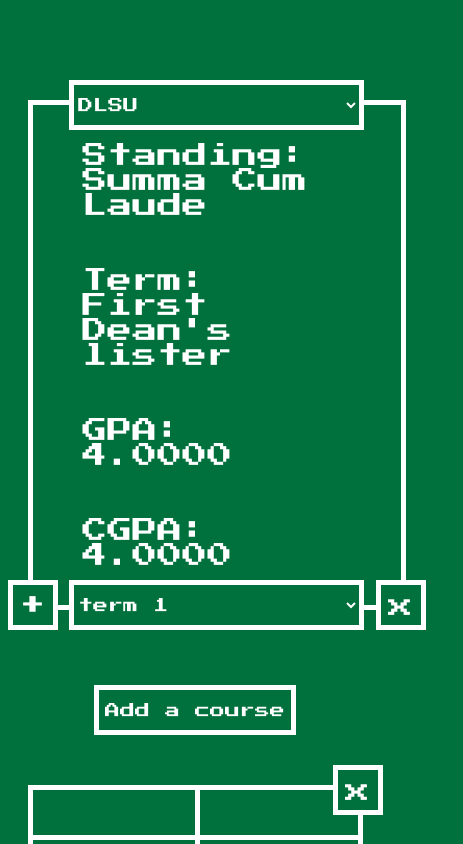
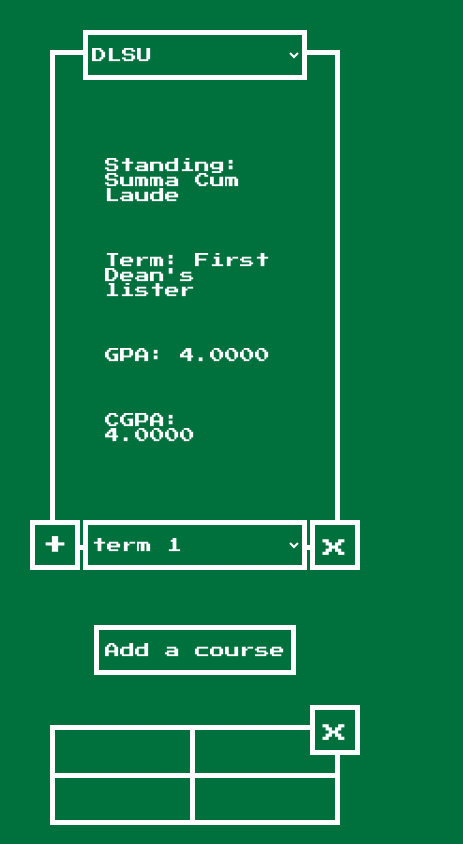
Before and after one commit to enricosebastian/gpa-calculator-ph-next.js, a Next.js app: page / in a window 390 px wide. Shown: the top 844 px of the page, 463 px wide, since content can reach past the window. Built offline with nearby package versions, Linux system fonts and the light colour scheme.

Commit message:
Revamped styling of entire web app to fit mobile sizing

```diff
--- a/_components/CompactMain/CompactMain.module.scss
+++ b/_components/CompactMain/CompactMain.module.scss
@@ -1,7 +1,12 @@
 
 
 .main_div {
-    width: 80%;
+    box-sizing: border-box;
+    -moz-box-sizing: border-box;
+    -webkit-box-sizing: border-box;
+    background-color: transparent;
+
+    width: 100%;
     height: 500px;
     padding-left: 50px;
     padding-right: 50px;
@@ -10,7 +15,7 @@
     .content {
         width: 100%;
         font-family: var(--press-start-2p);
-        font-size: 25px;
+        font-size: 15px;
 
         &:not(:last-child) {
             margin-bottom: 50px;
--- a/app/globals.scss
+++ b/app/globals.scss
@@ -1,5 +1,8 @@
 :root {
     --viewport-padding-size: 100px;
+    @media all and (max-width: 800px) {
+        --viewport-padding-size: 50px;
+    }
 }
 
 :root {
@@ -35,6 +38,13 @@
     --border--color: white;
     --highlight: #003461;
     --font--color: white;
+}
+
+* {
+    box-sizing: border-box;
+    -moz-box-sizing: border-box;
+    -webkit-box-sizing: border-box;
+    background-color: transparent;
 }
 
 html, body {
@@ -80,7 +90,6 @@
 
 .main--viewport {
     width: 100%;
-
     padding: var(--viewport-padding-size);
 }
 
--- a/app/page.tsx
+++ b/app/page.tsx
@@ -19,7 +19,8 @@
 
   useEffect(() => {
     const checkScreenSize = () => {
-      setIsCompactMode(window.innerWidth <= 768);
+      console.log(window.innerWidth);
+      setIsCompactMode(window.innerWidth <= 800);
     };
 
     checkScreenSize();
```
